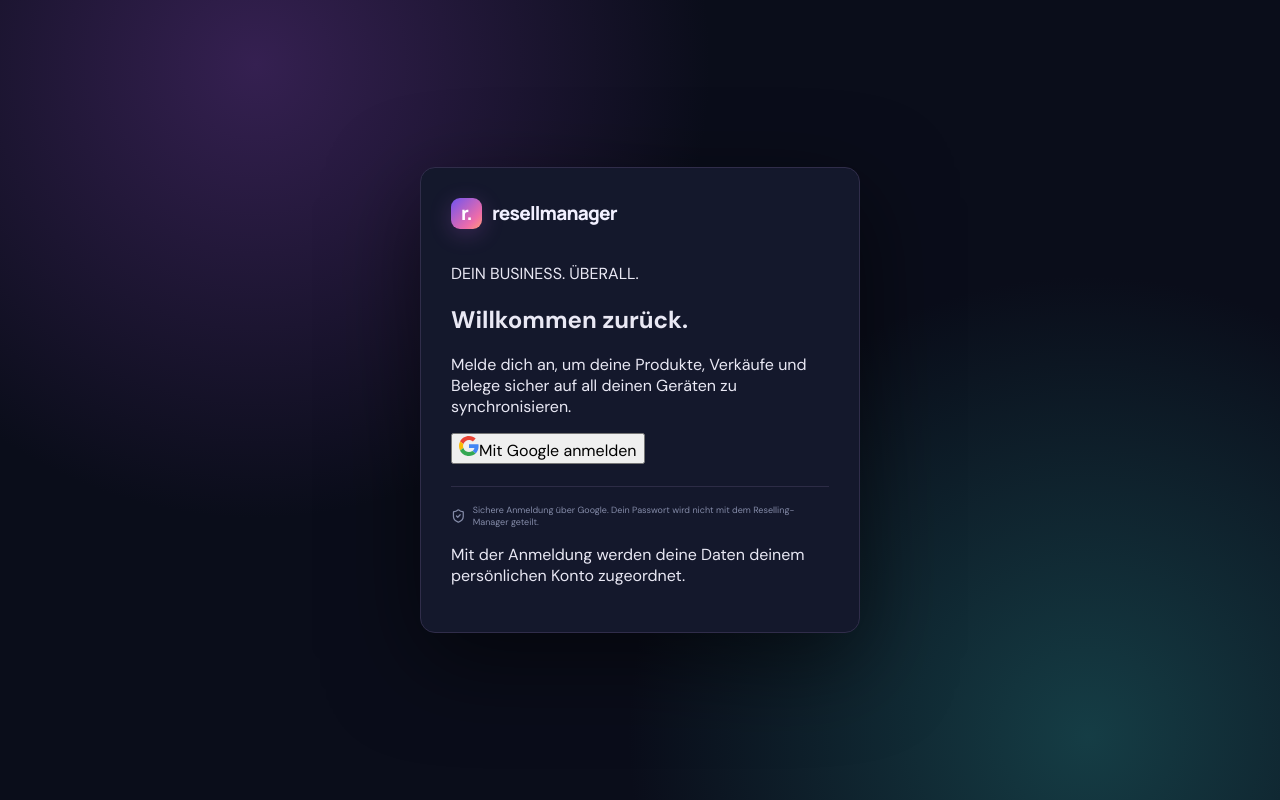
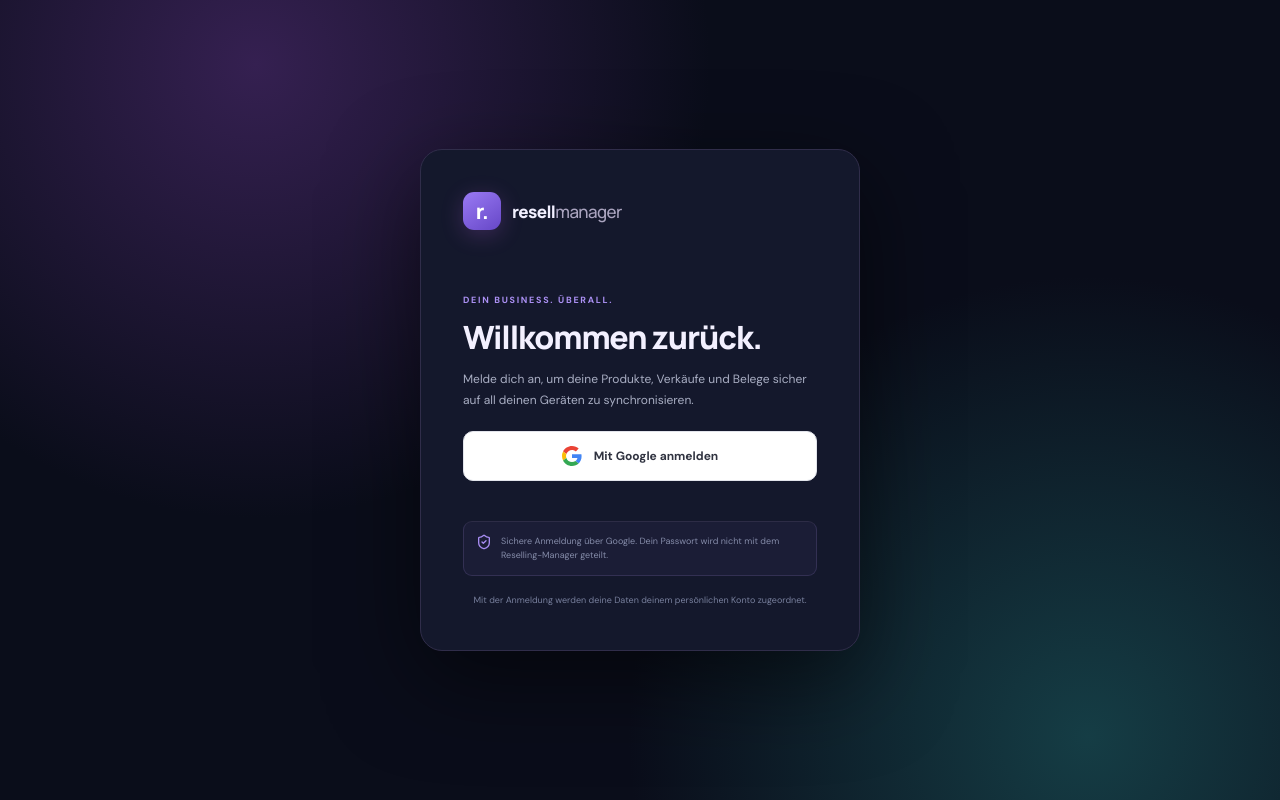
Before and after one commit to niiklas1/reselling-manager, a React (Vite) app: page / in a window 1280 px wide. Built offline with nearby package versions, Linux system fonts and the light colour scheme.

Commit message:
Style Google sign-in and cloud sync states

```diff
--- a/src/index.css
+++ b/src/index.css
@@ -457,3 +457,58 @@ body{background:#f1eff8}
   .gmail-candidate-actions>.field:first-child{grid-column:auto}
   .gmail-panel-heading{flex-direction:column}
 }
+
+
+/* Account sign-in and secure cloud session */
+.auth-screen{
+  min-height:100vh;
+  min-height:100dvh;
+  display:grid;
+  place-items:center;
+  padding:24px;
+  background:
+    radial-gradient(circle at 14% 12%,rgba(126,88,225,.15),transparent 34%),
+    radial-gradient(circle at 88% 86%,rgba(66,125,205,.12),transparent 32%),
+    #101426;
+}
+.auth-card{
+  width:min(100%,440px);
+  display:grid;
+  gap:18px;
+  padding:clamp(25px,6vw,42px);
+  border:1px solid rgba(180,164,225,.2);
+  border-radius:22px;
+  background:rgba(24,29,51,.96);
+  box-shadow:0 24px 80px rgba(0,0,0,.28);
+  color:#f3f0ff;
+}
+.auth-brand{display:flex;align-items:center;gap:11px;font:800 17px Manrope,sans-serif;letter-spacing:-.6px}
+.auth-brand>span:last-child>span{color:#aaa4bf;font-weight:500}
+.auth-brand .brand-symbol{width:38px;height:38px;display:grid;place-items:center;border-radius:11px;background:linear-gradient(145deg,#9a7af4,#6647c7);color:#fff;font-size:21px}
+.auth-eyebrow{margin-top:12px;color:#ac91f5;font-size:9px;font-weight:800;letter-spacing:1.7px}
+.auth-card h1{margin:-9px 0 0;font:800 clamp(25px,5vw,32px) Manrope,sans-serif;letter-spacing:-1.1px}
+.auth-description{margin:-8px 0 3px;color:#a9aec3;font-size:12px;line-height:1.7}
+.auth-google-button{
+  width:100%;min-height:50px;display:flex;align-items:center;justify-content:center;gap:12px;
+  padding:0 17px;border:1px solid #e2e4eb;border-radius:10px;background:#fff;color:#303340;
+  font-size:12px;font-weight:800;cursor:pointer;transition:transform .15s,box-shadow .15s,background .15s;
+}
+.auth-google-button:hover:not(:disabled){transform:translateY(-1px);box-shadow:0 8px 22px rgba(0,0,0,.2);background:#fafbff}
+.auth-google-button:focus-visible,.auth-secondary-button:focus-visible{outline:3px solid #aa91f5;outline-offset:3px}
+.auth-google-button:disabled{opacity:.72;cursor:wait}
+.auth-security{display:flex;align-items:flex-start;gap:9px;padding:12px;border:1px solid rgba(136,121,188,.22);border-radius:9px;background:rgba(72,58,112,.16);color:#c1bad7;font-size:9px;line-height:1.6}
+.auth-security svg{flex-shrink:0;color:#a88df2}
+.auth-footer{margin:0;color:#777f9c;text-align:center;font-size:9px;line-height:1.55}
+.auth-error{margin:0;padding:11px 12px;border-radius:8px;background:#48232f;color:#ffc0c8;font-size:10px;line-height:1.5}
+.auth-loading-card{min-height:160px;align-content:center;justify-items:center;text-align:center}
+.auth-loading-card>svg{color:#b29af7}
+.auth-loading-card>p{margin:0;color:#b5bad0;font-size:11px;line-height:1.6}
+.auth-loading-card h1{margin:0;font-size:23px}
+.auth-secondary-button{justify-self:center;border:0;background:transparent;color:#c4b3f7;font-size:10px;font-weight:700;padding:9px 12px;cursor:pointer}
+.cloud-error-status{color:#e79b9f!important}
+.cloud-error-status i{background:#d66a70!important;box-shadow:0 0 0 3px rgba(214,106,112,.12)!important}
+.app-alert.error button{margin-left:7px;border:0;background:transparent;color:inherit;font-size:inherit;font-weight:800;text-decoration:underline;cursor:pointer}
+@media(max-width:560px){
+  .auth-screen{padding:15px}
+  .auth-card{padding:26px 21px;border-radius:17px}
+}
```
